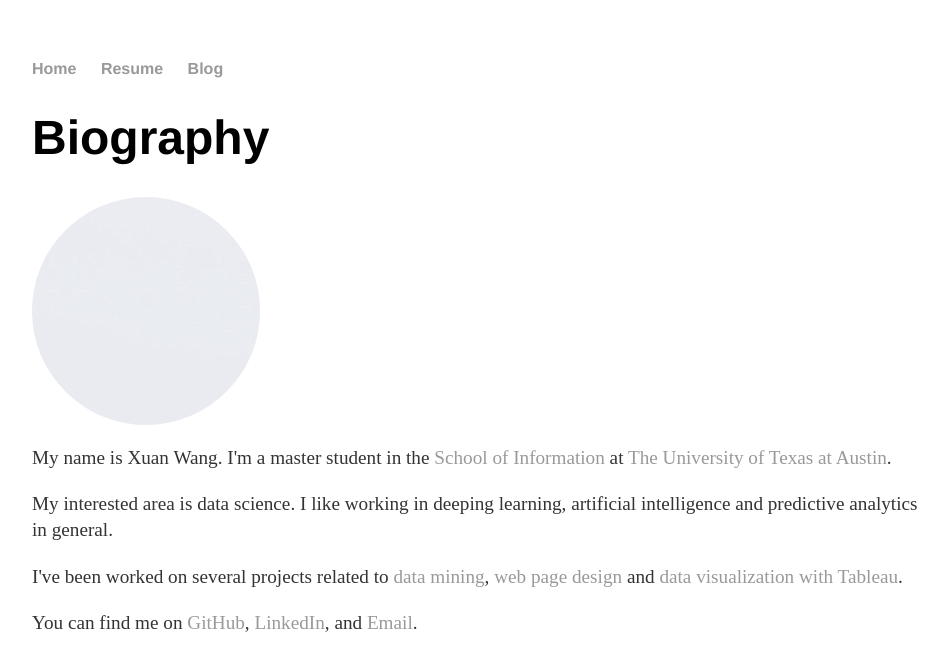
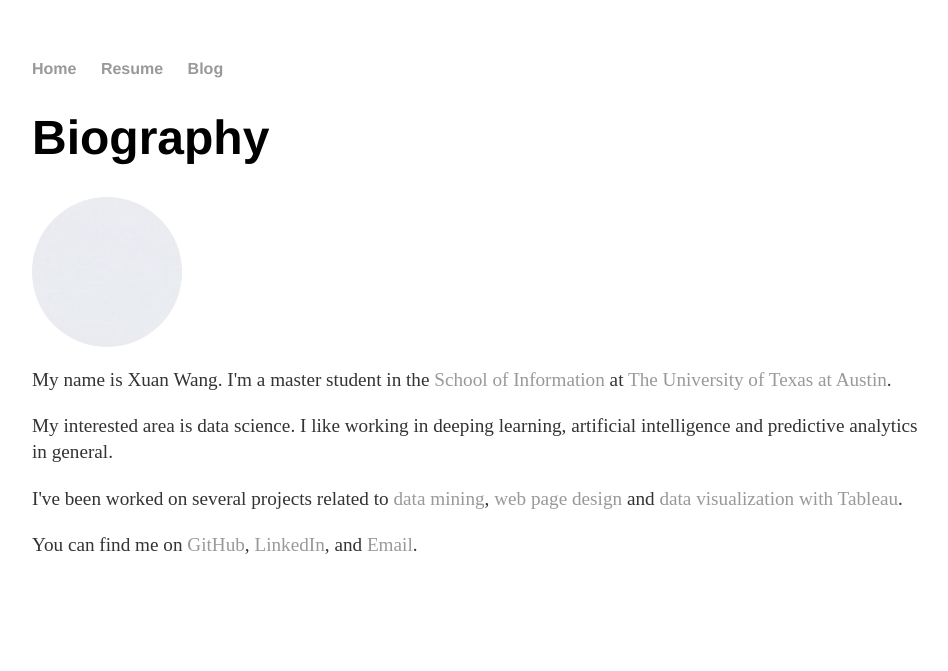
Before and after one commit to xxuanwang-zz/Portfolio, a Jekyll site: the page built from index.html, in a window 1280 px wide. Shown: the top 671 px of the page, without its empty margins (160-1108 px from the left). Built offline with Jekyll 4.4.1, drawn with Linux system fonts in a browser that asks for light colours.

Commit message:
Update index.html

```diff
--- a/index.html
+++ b/index.html
@@ -7,7 +7,7 @@ title: Xuan Wang
     <h1>Biography</h1>
   </header>
   <section id="about">
-    <div style="width:228px; height:228px; border-radius:50%; overflow:hidden;">
+    <div style="width:150px; height:150px; border-radius:50%; overflow:hidden;">
       <img src="./img/me.jpg"/>
     </div>
     <p>
```
